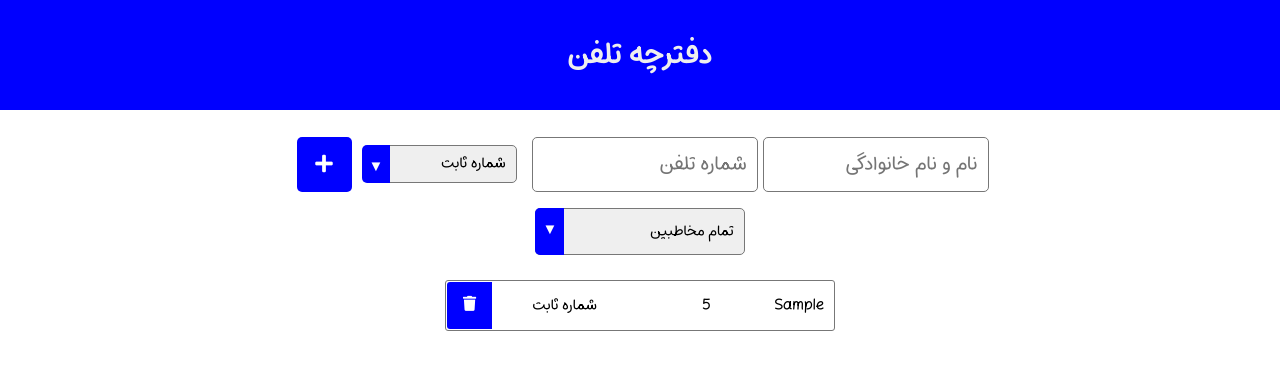
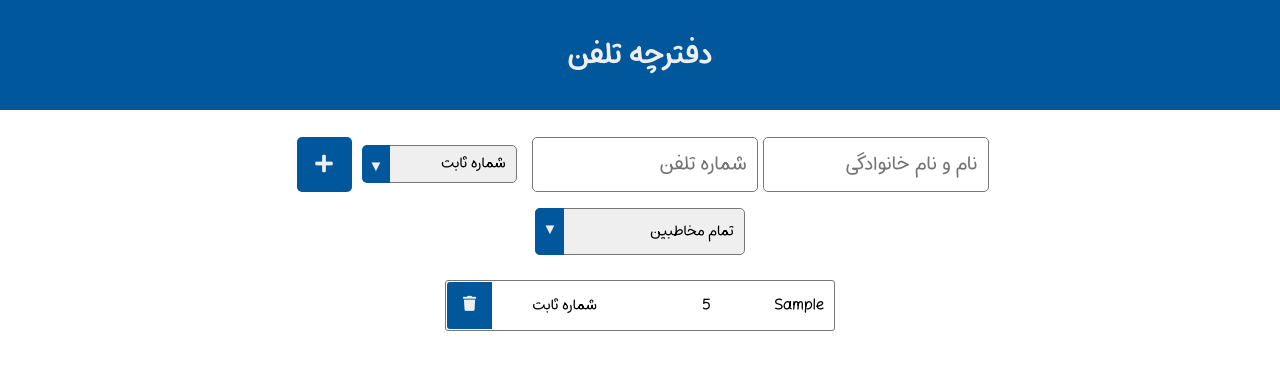
Before and after one commit to meysamminoo/Phonebook-whit-local-storage, a plain HTML site: page index.html in a window 1280 px wide. Both pictures are taken after typing "Sample", "5" into the empty fields and a click on the button 324 px from the left and 164 px from the top of the page. Drawn offline with Linux system fonts and the light colour scheme.

Commit message:
improve color

```diff
--- a/css/style.css
+++ b/css/style.css
@@ -1,3 +1,10 @@
+/** Variable */
+:root {
+  --main_color: #01579b;
+  --white: #eee;
+  --secondary-color: #fdd835;
+  --border-color: #777;
+}
 /** fonts => start */
 @font-face {
   font-family: "mikhak";
@@ -67,13 +74,13 @@ body {
 /* header => start */
 .header {
   width: 100%;
-  background-color: blue;
+  background-color: var(--main_color);
   text-align: center;
 }
 .header h1 {
   font-size: 3rem;
   margin: 3rem 0;
-  color: #eee;
+  color: var(--white);
 }
 /* header => end */
 .main {
@@ -89,14 +96,14 @@ body {
   padding: 1rem;
   font-size: 2rem;
   margin-left: 0.5rem;
-  border: 1px solid #777;
+  border: 1px solid var(--border-color);
   border-radius: 5px;
 }
 .btn-phonenumber {
   width: 5.5rem;
   height: 5.5rem;
-  background-color: blue;
-  color: #fff;
+  background-color: var(--main_color);
+  color: var(--white);
   display: flex;
   justify-content: center;
   align-items: center;
@@ -105,7 +112,7 @@ body {
   transition: all 0.5s ease;
 }
 .btn-phonenumber:hover {
-  background-color: orange;
+  background-color: var(--secondary-color);
   color: #333;
 }
 /* type phone number contact */
@@ -120,8 +127,8 @@ body {
   top: 0;
   left: 0;
   bottom: 0;
-  background-color: blue;
-  color: #fff;
+  background-color: var(--main_color);
+  color: var(--white);
   font-size: 1.5rem;
   padding: 1rem 0.7rem 0.4rem 0.7rem;
   border-radius: 5px 0 0 5px;
@@ -150,7 +157,7 @@ body {
   align-items: center;
   background-color: transparent;
   color: #000;
-  border: 1px solid #777;
+  border: 1px solid var(--border-color);
   margin: 1rem 0.5rem;
   font-size: 1.5rem;
   border-radius: 3px;
@@ -171,14 +178,19 @@ body {
 }
 /* delete buutton */
 .trash-button {
-  background-color: blue;
+  background-color: var(--main_color);
   padding: 1rem 1.5rem;
   border-radius: 3px 0 0 3px;
   font-size: 1.5rem;
-  color: #fff;
+  color: var(--white);
   cursor: pointer;
   border: 1px solid transparent;
   margin: 1px;
+  transition: all 0.5s ease;
+}
+.trash-button:hover {
+  background-color: var(--secondary-color);
+  color: #000;
 }
 .fa-trash {
   pointer-events: none;
@@ -203,7 +215,6 @@ body {
 }
 /* filter contacts  => end*/
 /* main contetnt => end */
-
 /** responsive design */
 @media only screen and (max-width: 800px) {
   .form {
```
